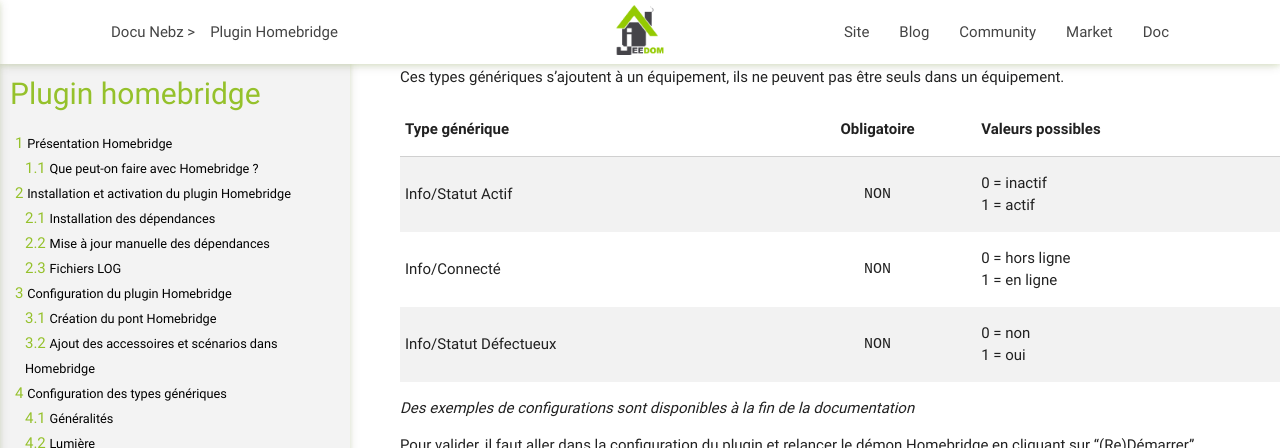
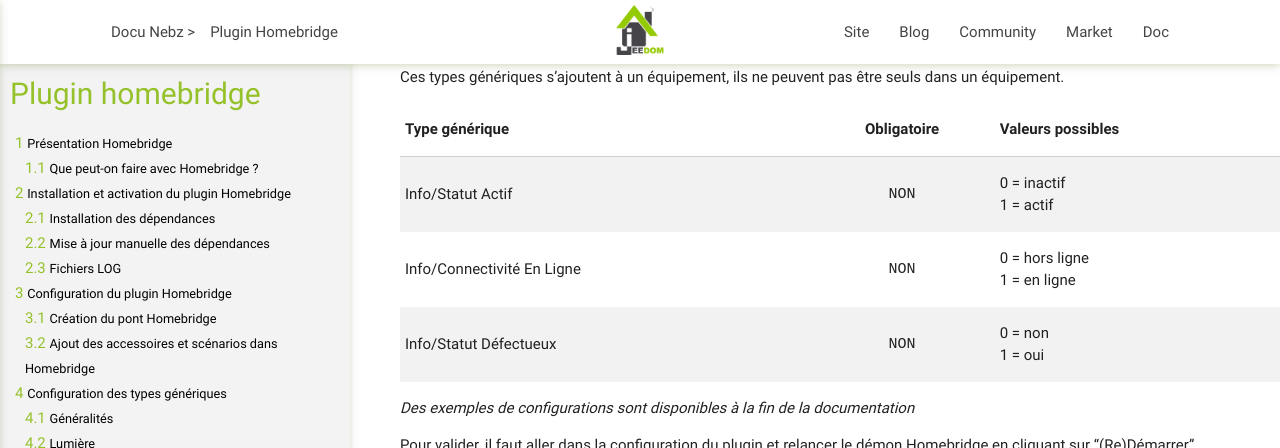
Before and after one commit to NebzHB/jeedom_docs, a Jekyll site: the page built from plugins/homebridge/fr_FR/index-beta.md, in a window 1280 px wide and 900 px high, scrolled down 25106 px, cut to the strip 0-448 px from the top of the window. Built offline with Jekyll 4.4.1, drawn with Linux system fonts in a browser that asks for light colours.

Commit message:
Update index-beta.md

```diff
--- a/plugins/homebridge/fr_FR/index-beta.md
+++ b/plugins/homebridge/fr_FR/index-beta.md
@@ -484,7 +484,7 @@
 |Type générique  | Obligatoire | Valeurs possibles |
 |---------------|:----------------:|----------------|
 |Info/Statut Actif|`NON`|0 = inactif<br/>1 = actif|
-|Info/Connecté|`NON`|0 = hors ligne<br/>1 = en ligne|
+|Info/Connectivité En Ligne|`NON`|0 = hors ligne<br/>1 = en ligne|
 |Info/Statut Défectueux|`NON`|0 = non<br/>1 = oui|
 
 *Des exemples de configurations sont disponibles à la fin de la documentation*
```
